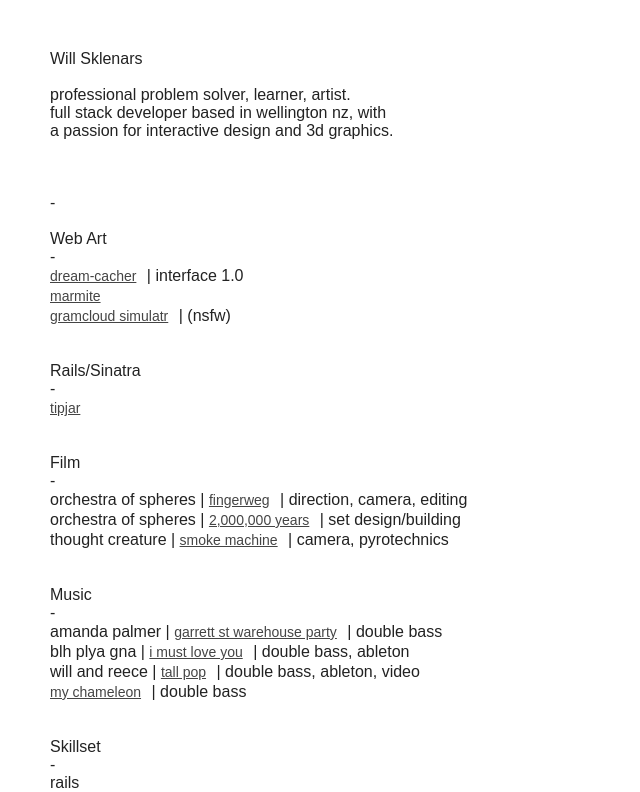
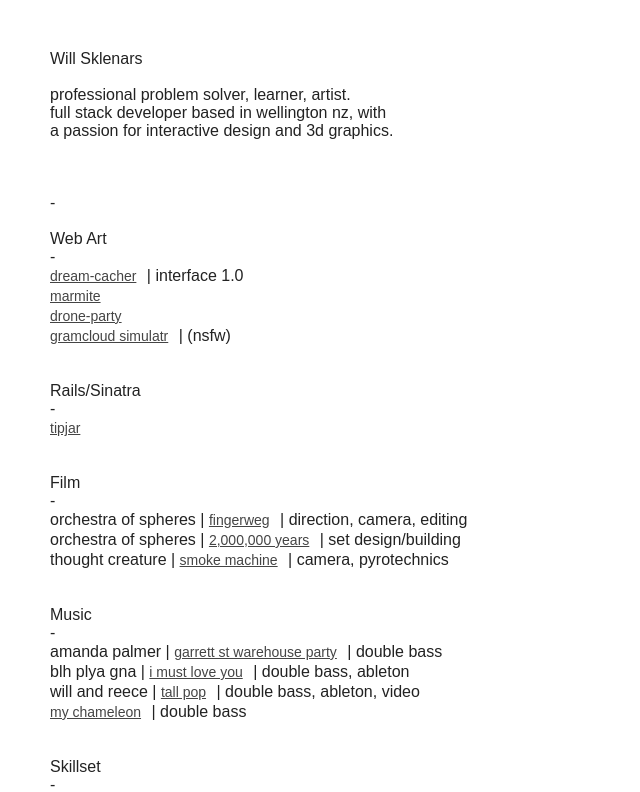
Before and after one commit to will-sklenars/will-sklenars.github.io, a plain HTML site: page index.html in a window 1280 px wide. Shown: the top 792 px of the page, without its empty margins (0-640 px from the left). Drawn offline with Linux system fonts and the light colour scheme.

Commit message:
drone party added

```diff
--- a/index.html
+++ b/index.html
@@ -27,6 +27,7 @@
       Web Art<br>-<br>
       <a href="http://enspiral-cherubi.github.io/dREAM-cACHER_interface_1.0/" target="_blank">dream-cacher</a> | interface 1.0<br>
       <a href="http://will-sklenars.github.io/marmite/" target="_blank">marmite</a><br>
+      <a href="http://will-sklenars.github.io/dRONE-pARTY/" target="_blank">drone-party</a><br>
       <a href="https://gramcloud-simulatr.herokuapp.com/" target="_blank">gramcloud simulatr</a> | (nsfw)
       <br><br><br>
 
```
